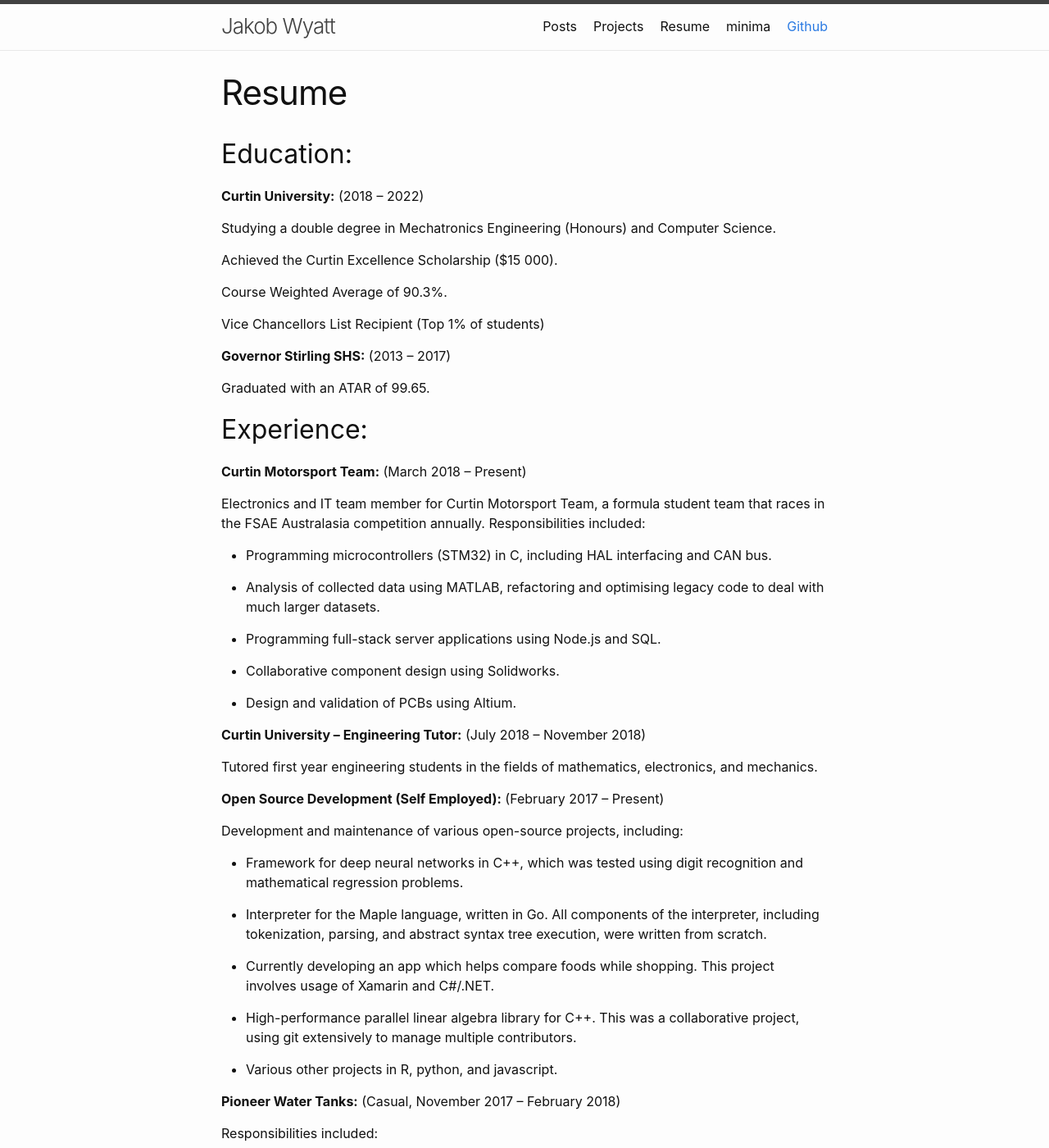
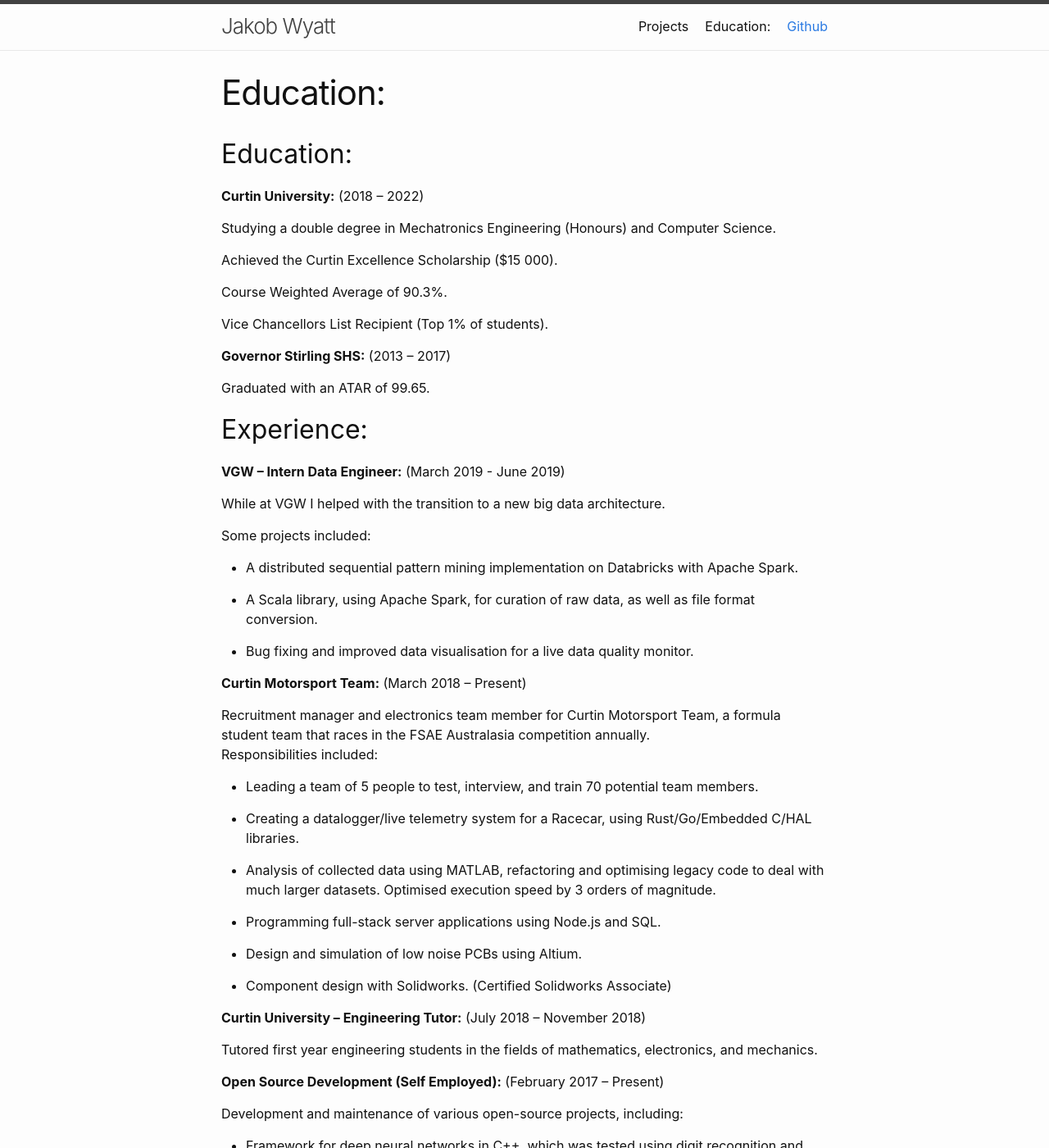
Before and after one commit to JakobWyatt/blog, a Jekyll site: the page built from resume.md, in a window 1280 px wide and 1400 px high. Shown: the whole window at 82% size. Built offline with Jekyll 4.4.1, drawn with Linux system fonts in a browser that asks for light colours; our own code applies the rules of GitHub Pages for plain Markdown files; some of the changed text lies outside the part shown.

Commit message:
cleaned up website for job applications

```diff
--- a/resume.md
+++ b/resume.md
@@ -1,10 +1,4 @@
----
-layout: page
-title: Resume
-permalink: /resume/
----
-
-##  Education:
+## Education:
 
 **Curtin University:** (2018 -- 2022)
 
@@ -15,7 +9,7 @@
 
 Course Weighted Average of 90.3%.
 
-Vice Chancellors List Recipient (Top 1% of students)
+Vice Chancellors List Recipient (Top 1% of students).
 
 **Governor Stirling SHS:** (2013 -- 2017)
 
@@ -23,23 +17,44 @@
 
 ## Experience:
 
+**VGW -- Intern Data Engineer:** (March 2019 - June 2019)
+
+While at VGW I helped with the transition to a new big data
+architecture.
+
+Some projects included:
+
+-   A distributed sequential pattern mining implementation on Databricks
+    with Apache Spark.
+
+-   A Scala library, using Apache Spark, for curation of raw data, as
+    well as file format conversion.
+
+-   Bug fixing and improved data visualisation for a live data quality
+    monitor.
+
 **Curtin Motorsport Team:** (March 2018 -- Present)
 
-Electronics and IT team member for Curtin Motorsport Team, a formula
-student team that races in the FSAE Australasia competition annually.
+Recruitment manager and electronics team member for Curtin Motorsport
+Team, a formula student team that races in the FSAE Australasia
+competition annually. \
 Responsibilities included:
 
--   Programming microcontrollers (STM32) in C, including HAL interfacing
-    and CAN bus.
+-   Leading a team of 5 people to test, interview, and train 70
+    potential team members.
+
+-   Creating a datalogger/live telemetry system for a Racecar, using
+    Rust/Go/Embedded C/HAL libraries.
 
 -   Analysis of collected data using MATLAB, refactoring and optimising
-    legacy code to deal with much larger datasets.
+    legacy code to deal with much larger datasets. Optimised execution
+    speed by 3 orders of magnitude.
 
 -   Programming full-stack server applications using Node.js and SQL.
 
--   Collaborative component design using Solidworks.
+-   Design and simulation of low noise PCBs using Altium.
 
--   Design and validation of PCBs using Altium.
+-   Component design with Solidworks. (Certified Solidworks Associate)
 
 **Curtin University -- Engineering Tutor:** (July 2018 -- November 2018)
 
```
Also changed, not shown: other parts of resume.md (+0 -4 lines), index.md (+0 -1 lines), posts.md (deleted, +0 -5 lines), LICENSE_minima.txt (deleted), README_minima.md (deleted).
